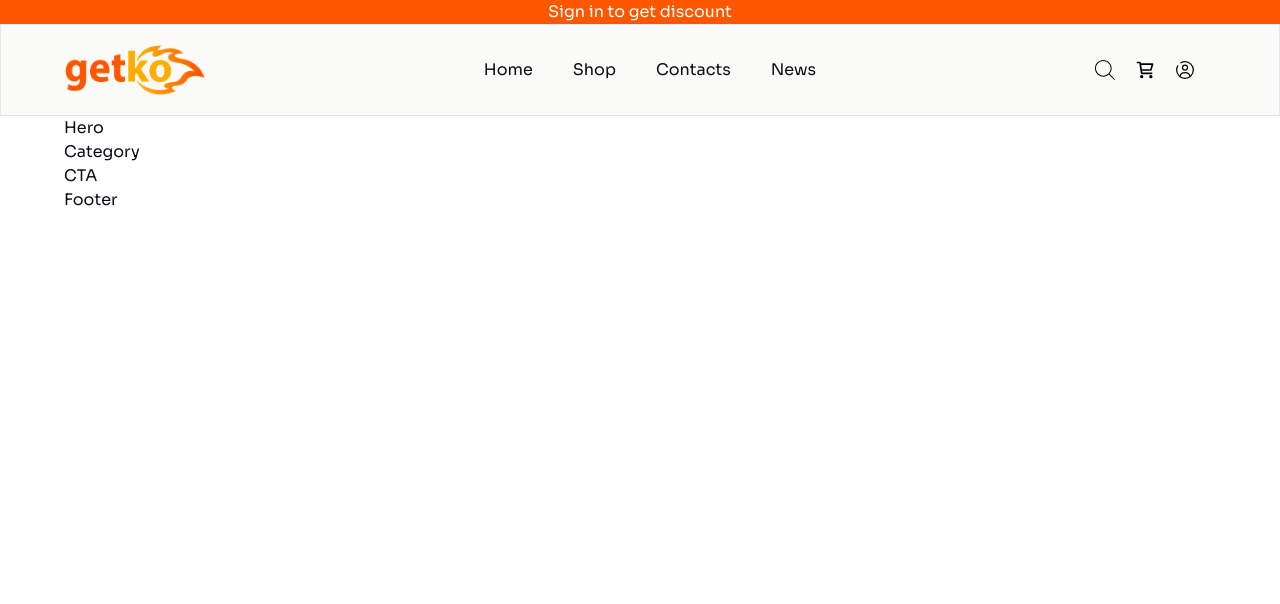
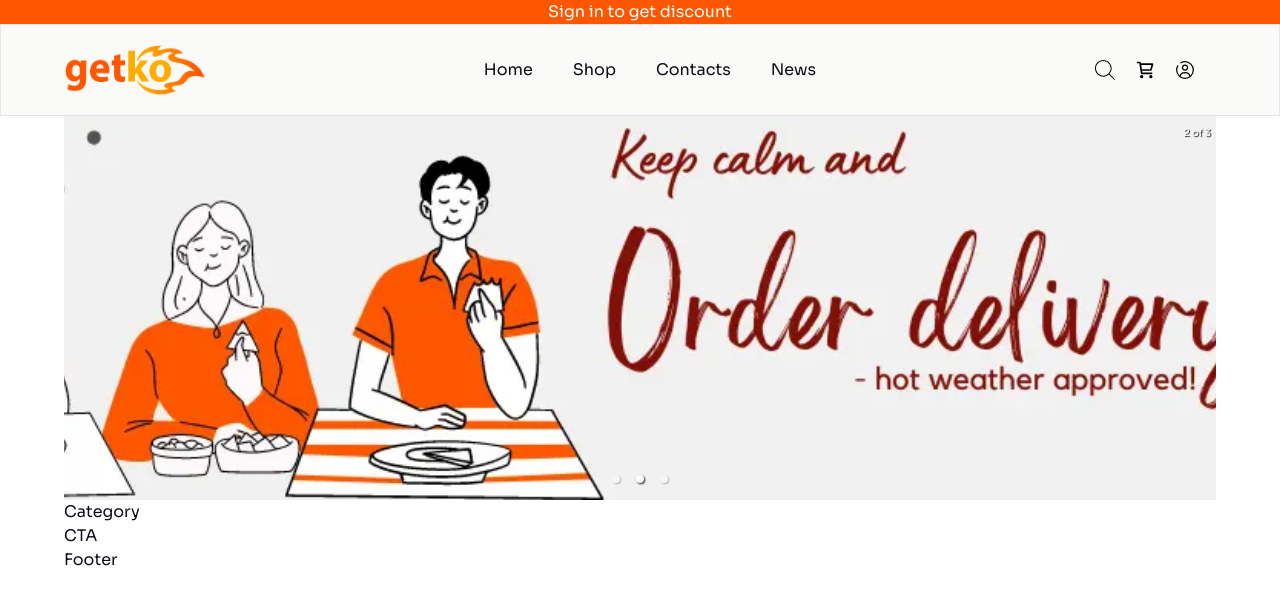
Before and after one commit to klaivexd/getko-clone, a React (Vite) app: page / in a window 1280 px wide. Shown: the top 604 px of the page. Built offline with nearby package versions, Linux system fonts and the light colour scheme.

Commit message:
Fix Hero and Categories

```diff
--- a/package.json
+++ b/package.json
@@ -12,6 +12,7 @@
   "dependencies": {
     "react": "^18.3.1",
     "react-dom": "^18.3.1",
+    "react-responsive-carousel": "^3.2.23",
     "react-router-dom": "^6.24.1"
   },
   "devDependencies": {
--- a/src/components/Hero.jsx
+++ b/src/components/Hero.jsx
@@ -1,10 +1,34 @@
 import React from 'react';
-import styles from '../style';
+import { Carousel } from 'react-responsive-carousel';
+import 'react-responsive-carousel/lib/styles/carousel.min.css';
+import hero1 from '../assets/heroheader/hero1.gif'; // Adjust paths as per your project structure
+import hero2 from '../assets/heroheader/hero2.png';
+import hero3 from '../assets/heroheader/hero3.png';
 
 const Hero = () => {
   return (
-    <section id="home">Hero</section>
-  )
-}
+    <div className="hero">
+      <Carousel
+        showArrows={false}
+        showThumbs={false}
+        infiniteLoop={true}
+        autoPlay={true}
+        interval={4000} // Change interval as needed
+        stopOnHover={true}
+        className="w-full"
+      >
+        <div className="h-96">
+          <img src={hero1} alt="Slide 1" className="w-full h-full object-cover" />
+        </div>
+        <div className="h-96">
+          <img src={hero2} alt="Slide 2" className="w-full h-full object-cover" />
+        </div>
+        <div className="h-96">
+          <img src={hero3} alt="Slide 3" className="w-full h-full object-cover" />
+        </div>
+      </Carousel>
+    </div>
+  );
+};
 
-export default Hero
+export default Hero;
```
Also changed, not shown: 1 other file (tests, documents, lock files or other folders).
